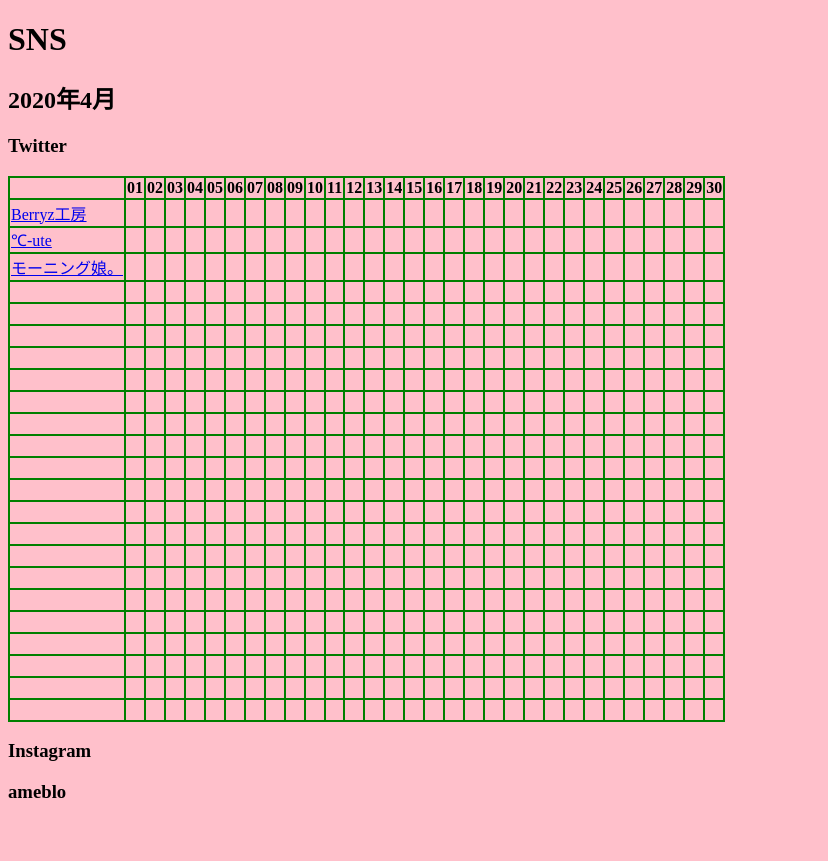
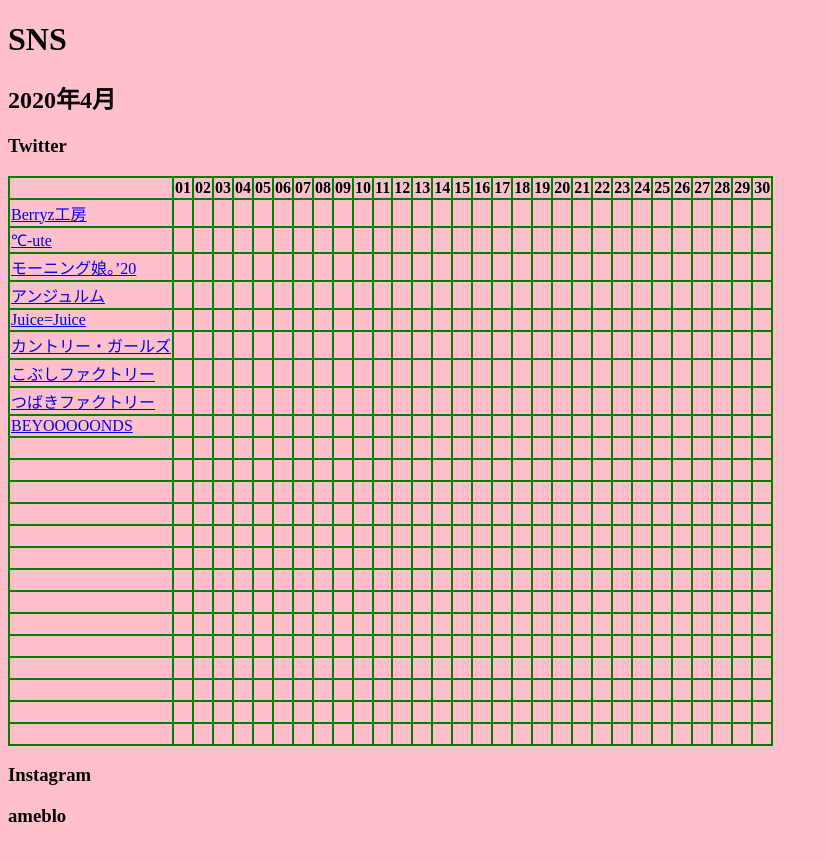
Before and after one commit to takaoyamakoshi/momochi, a Jekyll site: the page built from recommendation/sns/index.md, in a window 1280 px wide. Shown: the top 861 px of the page, without its empty margins (0-828 px from the left). Built offline with Jekyll 4.4.1, drawn with Linux system fonts in a browser that asks for light colours; our own code applies the rules of GitHub Pages for plain Markdown files.

Commit message:
Update index.md

```diff
--- a/recommendation/sns/index.md
+++ b/recommendation/sns/index.md
@@ -8,13 +8,13 @@
 |---|---|---|---|---|---|---|---|---|---|---|---|---|---|---|---|---|---|---|---|---|---|---|---|---|---|---|---|---|---|---|
 | [Berryz工房](https://twitter.com/Berryz_kobo/with_replies) | | | | | | | | | | | | | | | | | | | | | | | | | | | | | | |
 | [℃-ute](https://twitter.com/Cute_upfront/with_replies) | | | | | | | | | | | | | | | | | | | | | | | | | | | | | | |
-| [モーニング娘。](https://twitter.com/MorningMusumeMg/with_replies) | | | | | | | | | | | | | | | | | | | | | | | | | | | | | | |
-| []() | | | | | | | | | | | | | | | | | | | | | | | | | | | | | | |
-| []() | | | | | | | | | | | | | | | | | | | | | | | | | | | | | | |
-| []() | | | | | | | | | | | | | | | | | | | | | | | | | | | | | | |
-| []() | | | | | | | | | | | | | | | | | | | | | | | | | | | | | | |
-| []() | | | | | | | | | | | | | | | | | | | | | | | | | | | | | | |
-| []() | | | | | | | | | | | | | | | | | | | | | | | | | | | | | | |
+| [モーニング娘。'20](https://twitter.com/MorningMusumeMg/with_replies) | | | | | | | | | | | | | | | | | | | | | | | | | | | | | | |
+| [アンジュルム](https://twitter.com/angerme_upfront/with_replies) | | | | | | | | | | | | | | | | | | | | | | | | | | | | | | |
+| [Juice=Juice](https://twitter.com/JuiceJuice_uf/with_replies) | | | | | | | | | | | | | | | | | | | | | | | | | | | | | | |
+| [カントリー・ガールズ](https://twitter.com/countrygirls_uf/with_replies) | | | | | | | | | | | | | | | | | | | | | | | | | | | | | | |
+| [こぶしファクトリー](https://twitter.com/kobushifac_uf/with_replies) | | | | | | | | | | | | | | | | | | | | | | | | | | | | | | |
+| [つばきファクトリー](https://twitter.com/tsubakifac_uf/with_replies) | | | | | | | | | | | | | | | | | | | | | | | | | | | | | | |
+| [BEYOOOOONDS](https://twitter.com/BEYOOOOONDS_/with_replies) | | | | | | | | | | | | | | | | | | | | | | | | | | | | | | |
 | []() | | | | | | | | | | | | | | | | | | | | | | | | | | | | | | |
 | []() | | | | | | | | | | | | | | | | | | | | | | | | | | | | | | |
 | []() | | | | | | | | | | | | | | | | | | | | | | | | | | | | | | |
```
